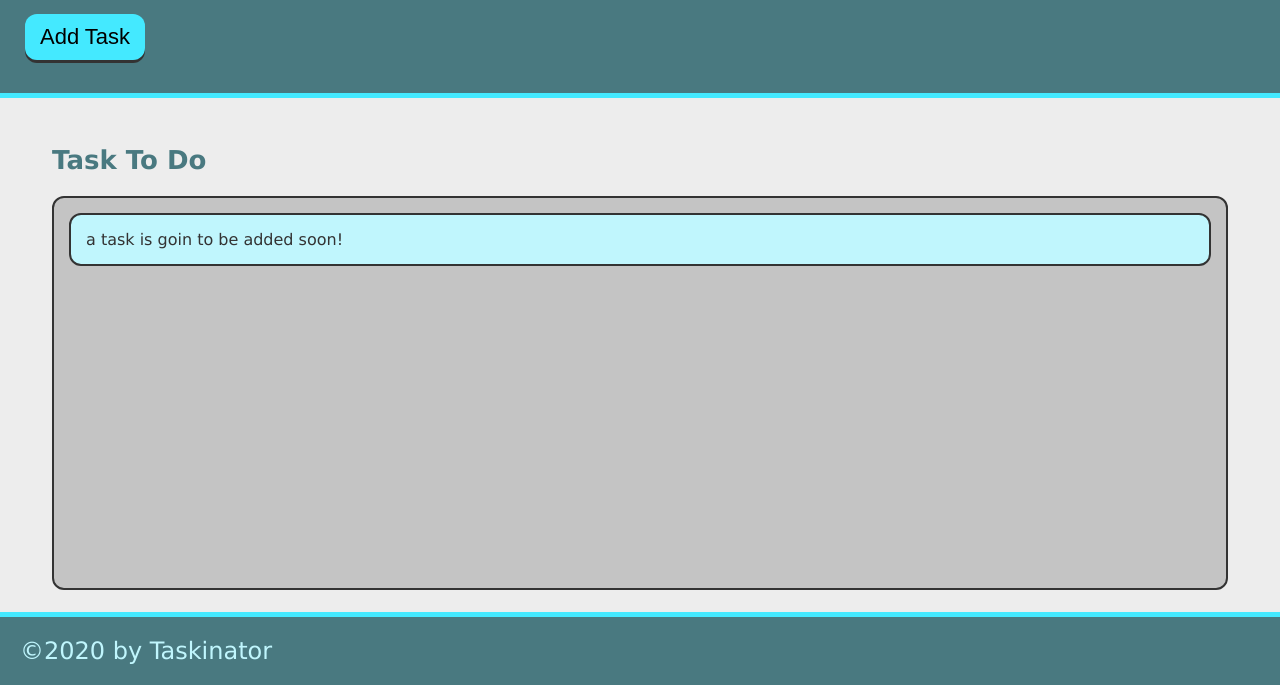
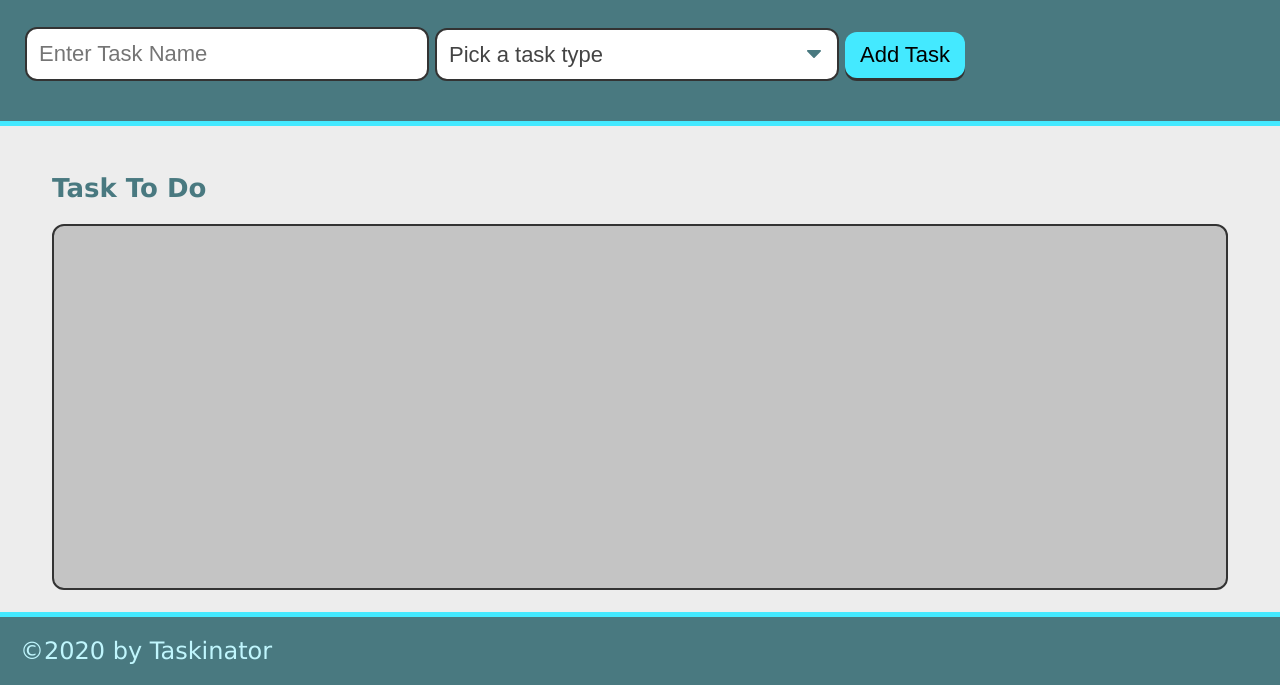
Before and after one commit to Lubo-10/taskinator, a plain HTML site: page index.html in a window 1280 px wide. Shown: the part 115-800 px from the top of the page. Drawn offline with Linux system fonts and the light colour scheme.

Commit message:
form setup

```diff
--- a/index.html
+++ b/index.html
@@ -11,14 +11,27 @@
     <header>
         <h1 class="page-title">Taskinator</h1>
         <p>Click the button below to add a new task!</p>
-        <button class="btn" id="save-task">Add Task</button>
+        <form id="task-form">
+            <div class="form-group">
+                <input type="text" name="task-name" placeholder="Enter Task Name">
+            </div>
+            <div class="form-group">
+                <select name="task-type" class="select-dropdown">
+                    <option value="" disabled selected>Pick a task type</option>
+                    <option value="Print">Print</option>
+                    <option value="Web">Web</option>
+                    <option value="Mobile">Mobile</option>
+                </select>
+            </div>
+            <div class="form-group">
+                <button class="btn" id="save-task" type="submit">Add Task</button>
+            </div>
+        </form>
     </header>
     <main class="page-content">
         <section class="task-list-wrapper">
             <h2 class="list-title">Task To Do</h2>
-            <ul class="task-list" id="tasks-to-do">
-                <li class="task-item">a task is goin to be added soon!</li>
-            </ul>
+            <ul class="task-list" id="tasks-to-do"></ul>
         </section>
     </main>
     <footer>
```
